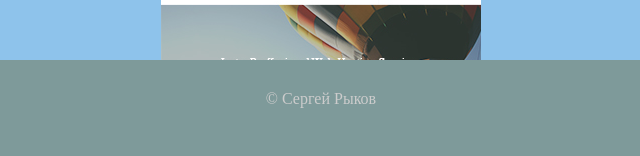
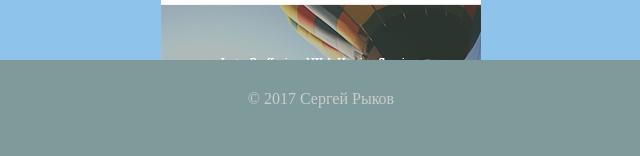
Before and after one commit to sergik77/sergik77.github.io, a plain HTML site: page index.html in a window 1280 px wide. Shown: the part 642-798 px from the top of the page, 319-959 px from the left. Drawn offline with Linux system fonts and the light colour scheme.

Commit message:
redising

```diff
--- a/index.html
+++ b/index.html
@@ -39,7 +39,7 @@ and open the template in the editor.
             </div>
         </div>
         <footer>
-            &copy; Сергей Рыков
+            &copy; 2017 Сергей Рыков
         </footer>
     </body>
 </html>
```
